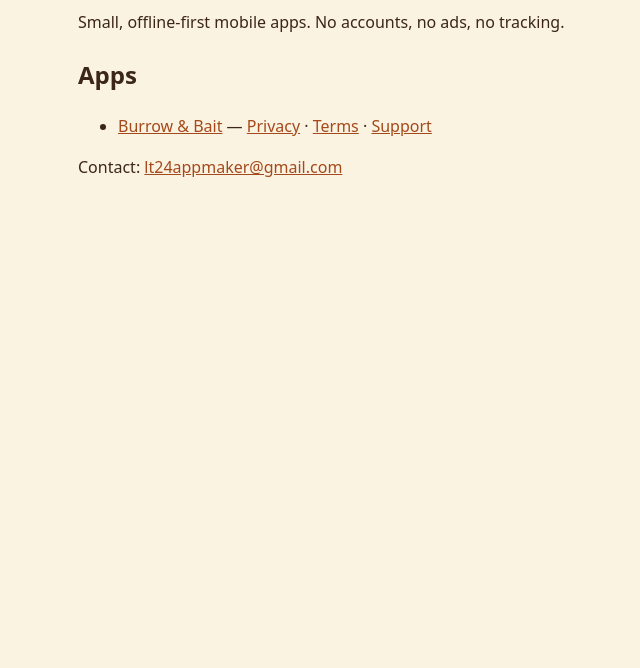
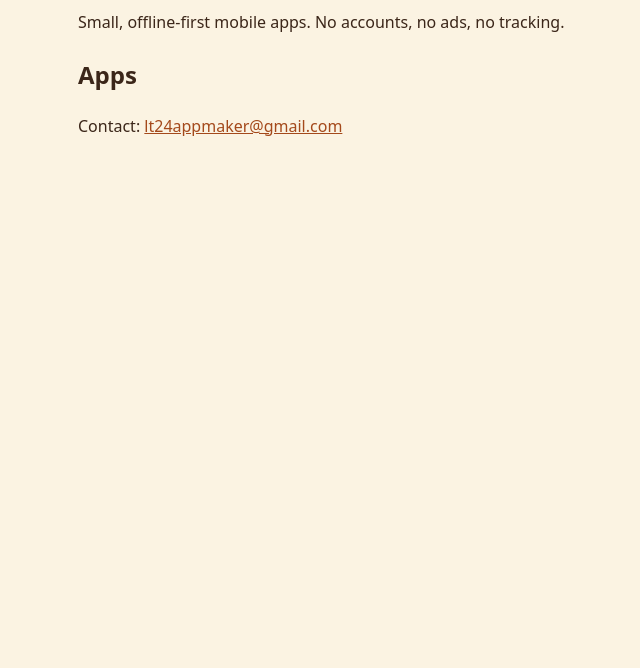
Before and after one commit to lt24appmaker/lt24appmaker.github.io, a plain HTML site: page index.html in a window 1280 px wide. Shown: the part 132-800 px from the top of the page, without its empty margins (242-882 px from the left). Drawn offline with Linux system fonts and the light colour scheme.

Commit message:
Update index.html

```diff
--- a/index.html
+++ b/index.html
@@ -19,7 +19,6 @@ li{margin:8px 0}
 <p>Small, offline-first mobile apps. No accounts, no ads, no tracking.</p>
 <h2>Apps</h2>
 <ul>
-<li><a href="burrow-and-bait/">Burrow &amp; Bait</a> — <a href="burrow-and-bait/en/privacy.html">Privacy</a> · <a href="burrow-and-bait/en/terms.html">Terms</a> · <a href="burrow-and-bait/en/support.html">Support</a></li>
 </ul>
 <p>Contact: <a href="mailto:lt24appmaker@gmail.com">lt24appmaker@gmail.com</a></p>
 </main>
```
